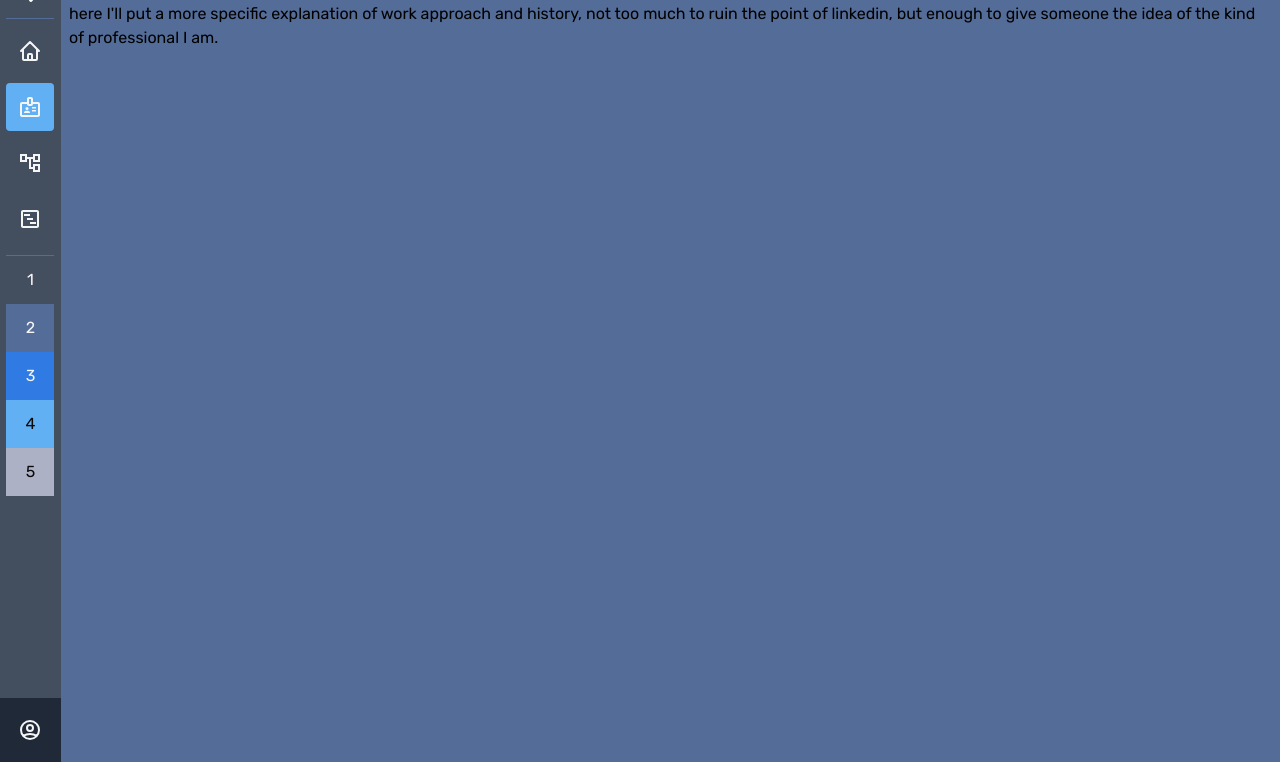
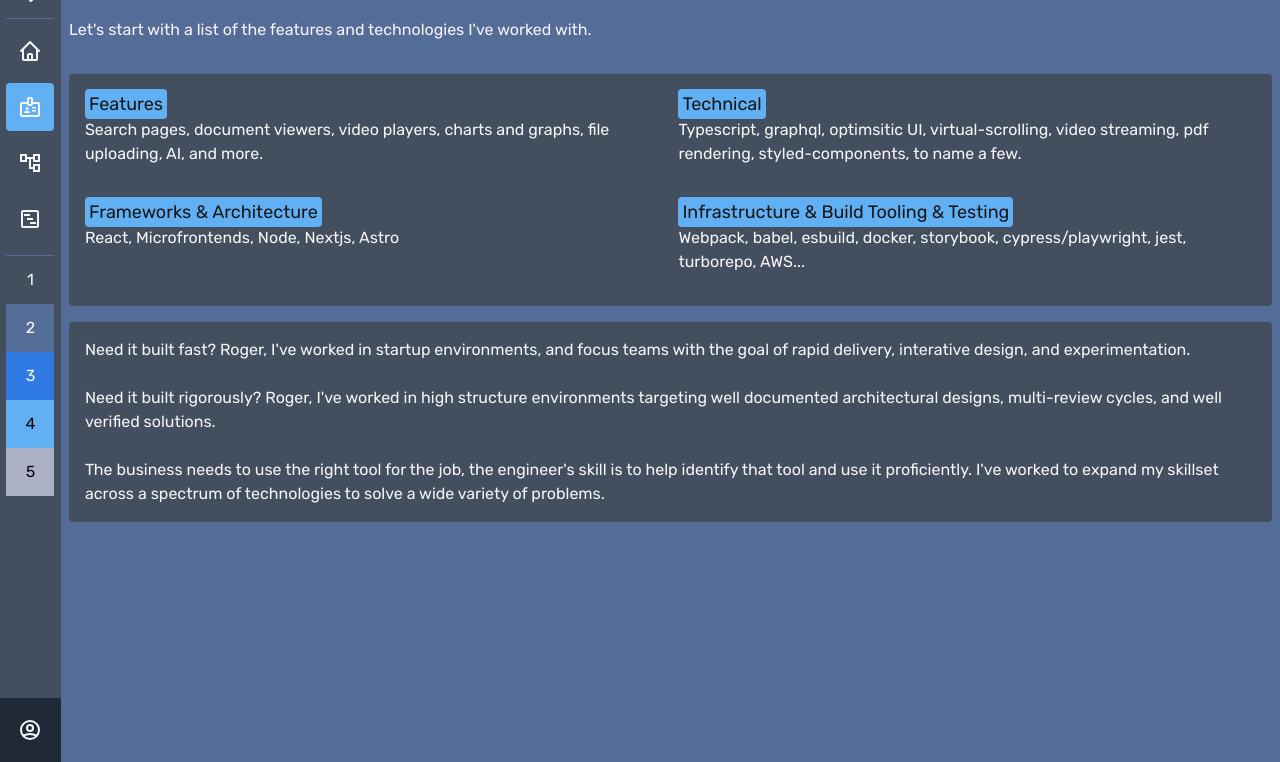
Before and after one commit to westonnovelli/hq, an Astro site in the folder apps/web-ui/: page /profile in a window 1280 px wide. Shown: the part 38-800 px from the top of the page. Built offline with nearby package versions, Linux system fonts and the light colour scheme; Astro itself is replaced by a stand-in of ours.

Commit message:
add profile page contents

```diff
--- a/apps/web-ui/src/pages/profile.astro
+++ b/apps/web-ui/src/pages/profile.astro
@@ -3,6 +3,34 @@ import Page from '../components/scaffold/page.astro';
 
 ---
 <Page location="Profile" title="Installation">
- here I'll put a more specific explanation of work approach and history, not too much to ruin the point of linkedin, but
- enough to give someone the idea of the kind of professional I am.
+<div class="container flex flex-col gap-4">
+<p class="text-neutral-100 my-4">Let's start with a list of the features and technologies I've worked with.</p>
+
+<div class="bg-color1 rounded p-4 grid md:grid-cols-2 gap-4">
+  <div>
+    <div><h2 class="text-neutral-900 text-lg p-1 rounded bg-color4 inline">Features</h2></div>
+    <p class="text-neutral-100 mb-4">Search pages, document viewers, video players, charts and graphs, file uploading, AI, and more.</p>
+  </div>
+  <div>
+    <div><h2 class="text-neutral-900 text-lg p-1 rounded bg-color4 inline">Technical</h2></div>
+    <p class="text-neutral-100 mb-4">Typescript, graphql, optimsitic UI, virtual-scrolling, video streaming, pdf rendering, styled-components, to name a few.</p>
+  </div>
+  <div>
+    <div><h2 class="text-neutral-900 text-lg p-1 rounded bg-color4 inline">Frameworks & Architecture</h2></div>
+    <p class="text-neutral-100 mb-4">React, Microfrontends, Node, Nextjs, Astro</p>
+  </div>
+  <div>
+    <div><h2 class="text-neutral-900 text-lg p-1 rounded bg-color4 inline">Infrastructure & Build Tooling & Testing</h2></div>
+    <p class="text-neutral-100 mb-4">Webpack, babel, esbuild, docker, storybook, cypress/playwright, jest, turborepo, AWS...</p>
+  </div>
+</div>
+
+<div class="bg-color1 rounded p-4 text-neutral-100">
+  <p>Need it built fast? Roger, I've worked in startup environments, and focus teams with the goal of rapid delivery, interative design, and experimentation.</p>
+  <br/>
+  <p>Need it built rigorously? Roger, I've worked in high structure environments targeting well documented architectural designs, multi-review cycles, and well verified solutions.</p>
+  <br/>
+  <p>The business needs to use the right tool for the job, the engineer's skill is to help identify that tool and use it proficiently. I've worked to expand my skillset across a spectrum of technologies to solve a wide variety of problems.</p>
+</div>
+</div>
 </Page>
```
